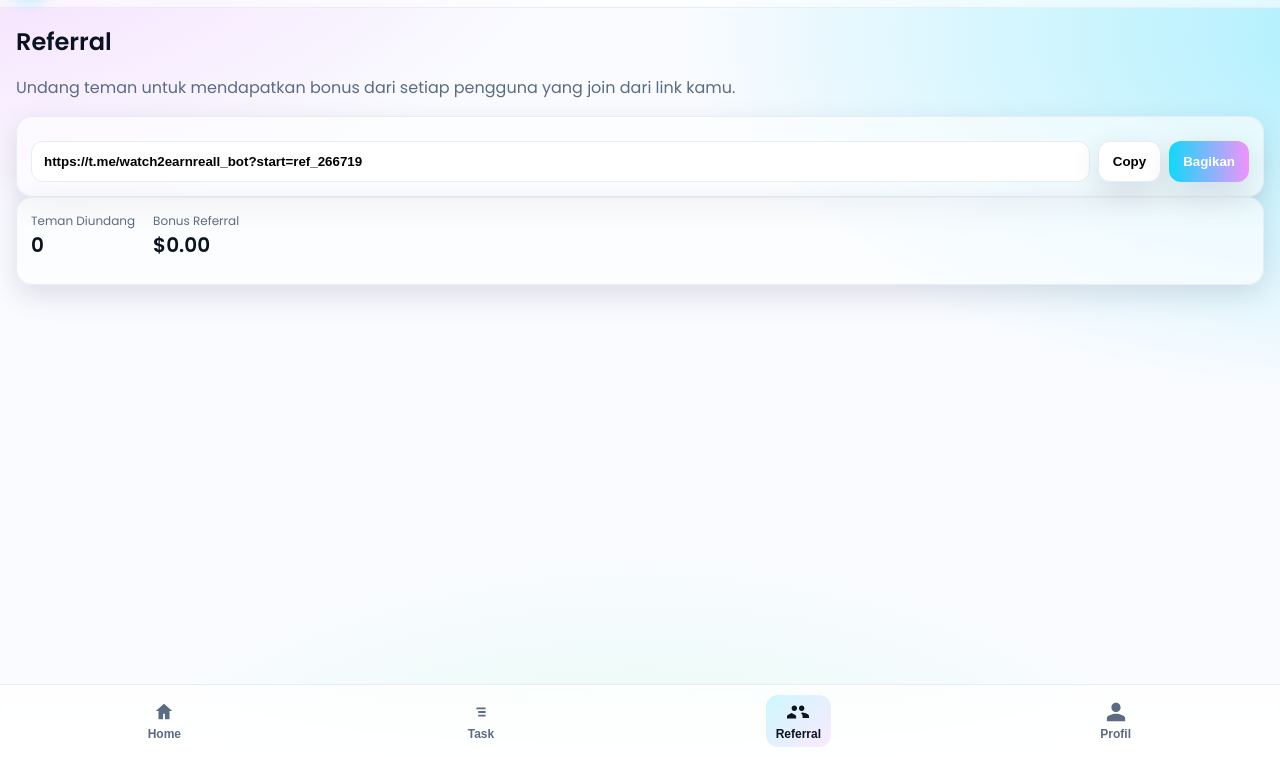
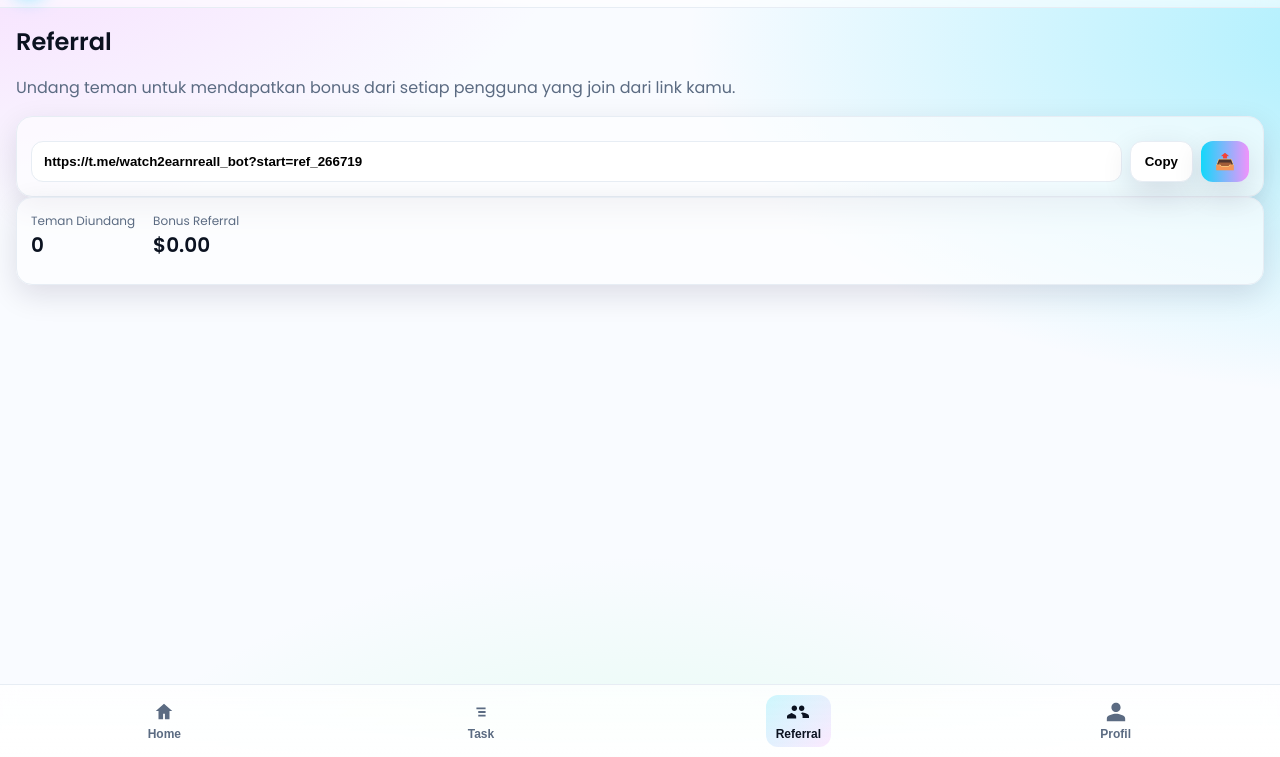
Before and after one commit to andre3122/watch2earnreall, a plain HTML site: page index.html in a window 1280 px wide. Both pictures are taken after a click on the button "Start Referring". Shown: the part 43-800 px from the top of the page. Drawn offline with Linux system fonts and the light colour scheme; no server answers.

Commit message:
Update styles.css

```diff
--- a/assets/css/styles.css
+++ b/assets/css/styles.css
@@ -247,3 +247,15 @@ body.modal-open .tabbar{ pointer-events:none; opacity:.85; }
   font-size: 14px;
   opacity: .95;
 }
+/* Hapus teks "Bagikan" di tombol Share (Referral) tanpa merusak tombolnya */
+#screen-referral #btnShareRef {
+  font-size: 0 !important;         /* sembunyikan teks */
+  position: relative;
+}
+
+/* Opsional: tampilkan ikon biar nggak kosong */
+#screen-referral #btnShareRef::before {
+  content: "📤";                    /* boleh ganti: "🔗" atau "↗️" */
+  font-size: 16px;
+  line-height: 1;
+}
```
